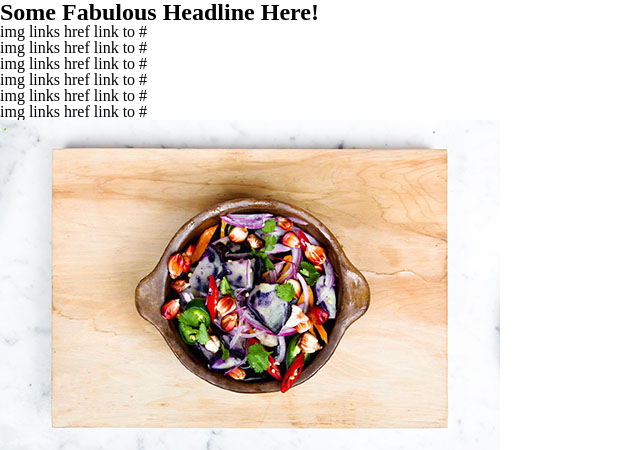
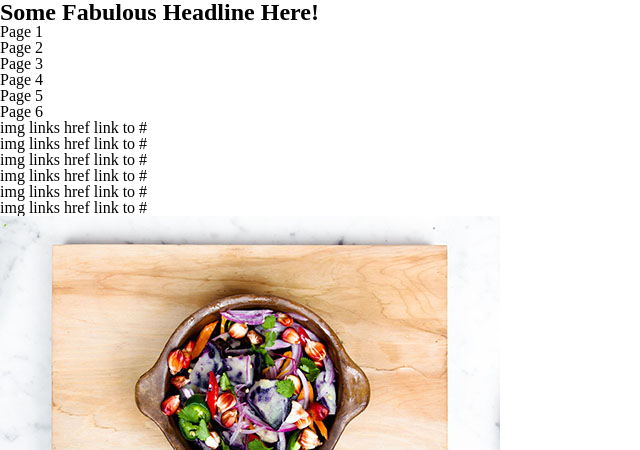
Before and after one commit to thomas-neville/week4-mockup, a plain HTML site: page index.html in a window 1280 px wide. Shown: the top 450 px of the page, without its empty margins (0-640 px from the left). Drawn offline with Linux system fonts and the light colour scheme.

Commit message:
add navigation bar list items

```diff
--- a/index.html
+++ b/index.html
@@ -14,8 +14,18 @@
     <article class="content-wrapper">
     <!-- content wrapper that encompasses all code to center on pager -->
       <header>
-      <!-- headline and main nav -->
+      <!-- headline and main navigation bar to float -->
         <h1>Some Fabulous Headline Here!</h1>
+        <nav>
+          <ul>
+            <li>Page 1</li>
+            <li>Page 2</li>
+            <li>Page 3</li>
+            <li>Page 4</li>
+            <li>Page 5</li>
+            <li>Page 6</li>
+          </ul>
+        </nav>
 
       </header>
       <aside>
```
